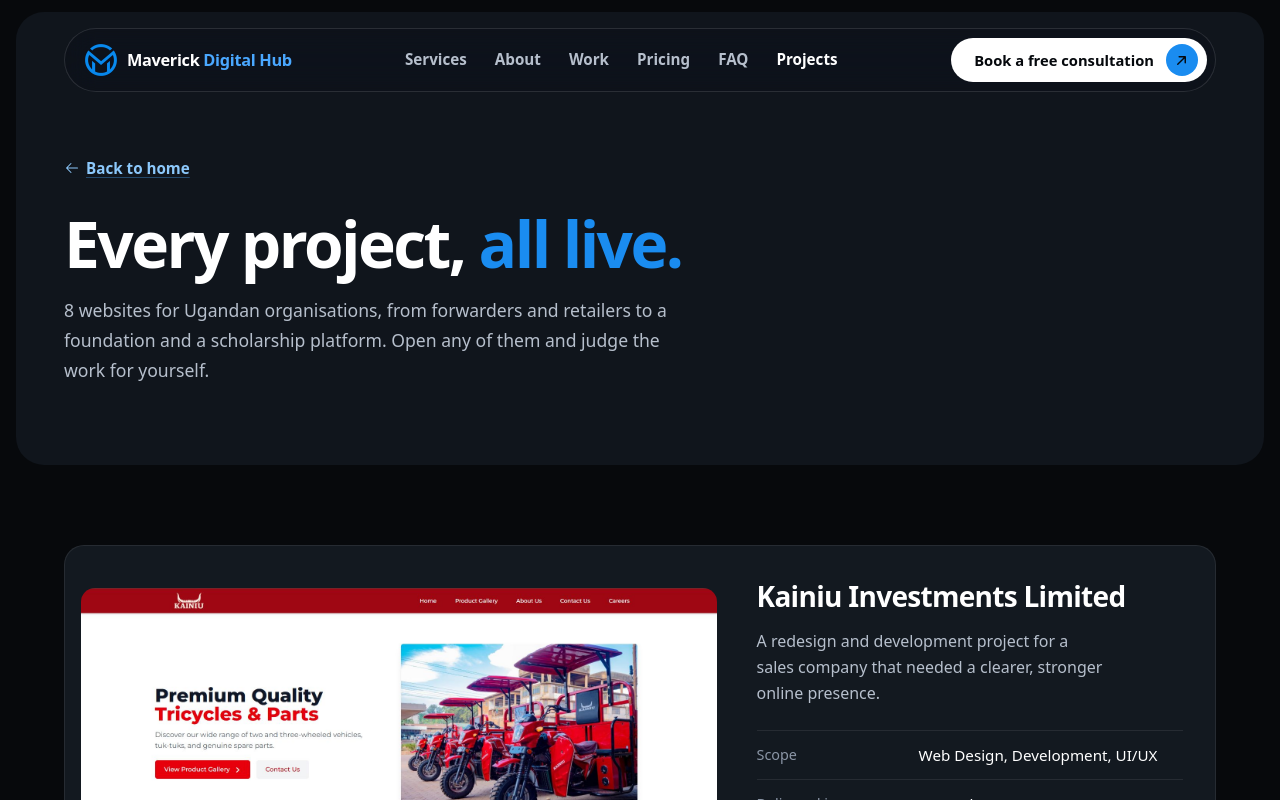
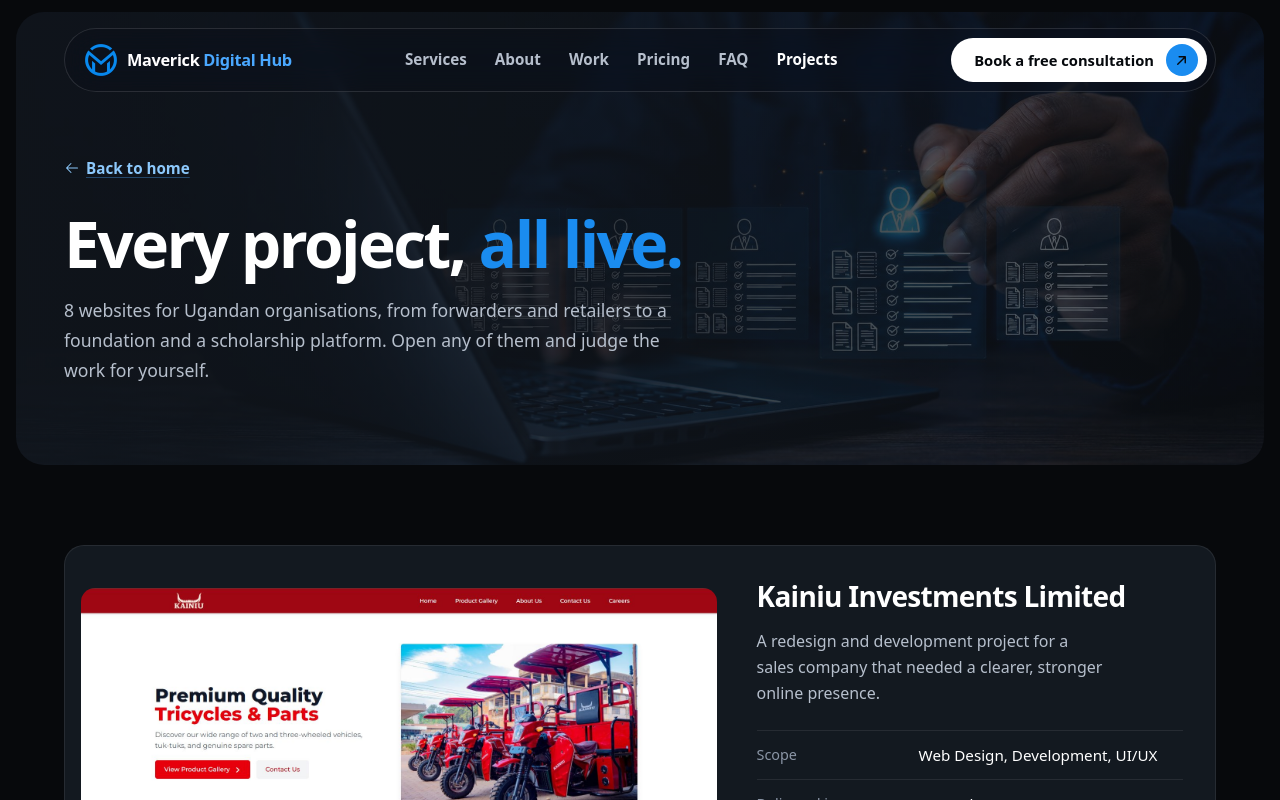
Before and after one commit to techMaverick36/Maverick_Digital, a React (Vite) app: page /portfolio in a window 1280 px wide. Shown: the top 800 px of the page. Built offline with nearby package versions, Linux system fonts and the light colour scheme.

Commit message:
fixed the hero section

```diff
--- a/src/Pages/Portfolio.jsx
+++ b/src/Pages/Portfolio.jsx
@@ -22,7 +22,13 @@
 
 			<main id="main">
 				<section aria-labelledby="page-title" className="px-3 pt-3 md:px-4">
-					<div className="on-navy rounded-[28px] px-5 pb-14 pt-28 md:px-10 md:pb-20 md:pt-36" style={{ background: "var(--navy)" }}>
+					<div className="on-navy rounded-[28px] px-5 pb-14 pt-28 md:px-10 md:pb-20 md:pt-36" style={{
+							backgroundColor: "var(--navy)",
+							backgroundImage:
+								"linear-gradient(90deg, rgba(16,21,28,0.94) 0%, rgba(16,21,28,0.82) 55%, rgba(16,21,28,0.6) 100%), url('/photos/hero-laptop.jpg')",
+							backgroundSize: "cover",
+							backgroundPosition: "center 40%",
+						}}>
 						<div className="mx-auto max-w-6xl">
 							<Link to="/" className="link inline-flex items-center gap-1.5 text-[0.95rem]">
 								<ArrowLeft size={16} aria-hidden="true" />
```
